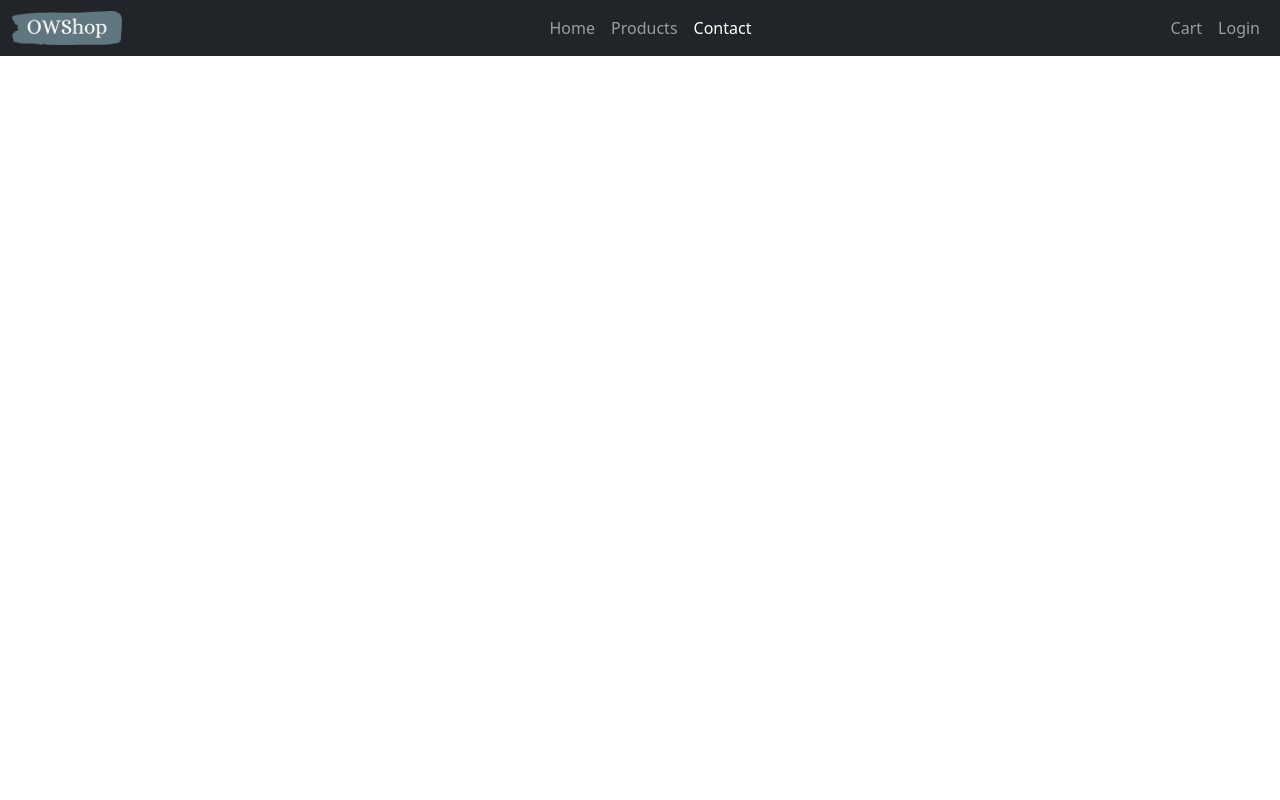
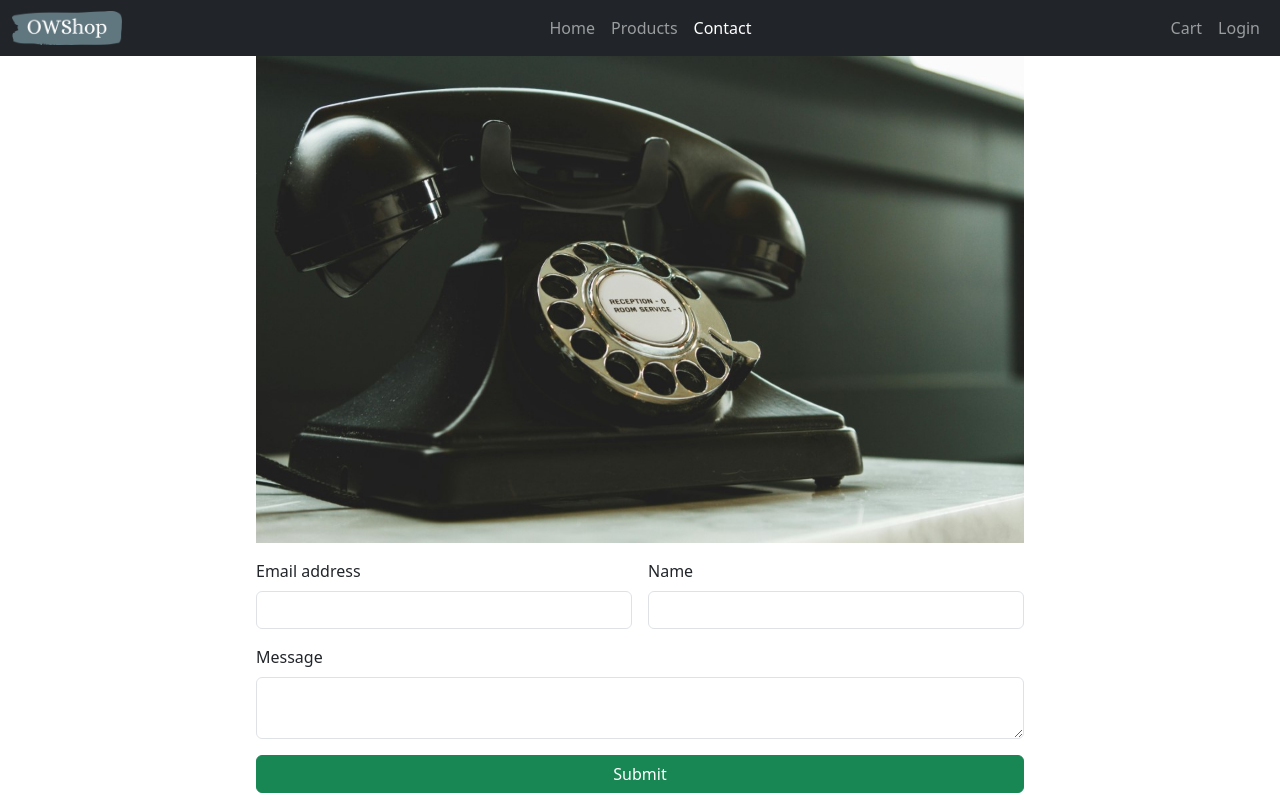
Before and after one commit to anmaletic/OWShop, a React (Vite) app: page /contact in a window 1280 px wide. Built offline with nearby package versions, Linux system fonts and the light colour scheme.

Commit message:
Create ContactPage

```diff
--- a/src/App.css
+++ b/src/App.css
@@ -166,6 +166,31 @@
 }
 
 /* Login page */
+.contact-page {
+    display: flex;
+    flex-direction: column;
+    justify-content: center;
+    align-items: center;
+    height: 100%;
+}
+
+.contact-image {
+    max-width: 100%;
+}
+
+.contact-image img {
+    width: 100%;
+    height: 100%;
+}
+
+@media (max-width: 768px) {
+    .contact-user {
+        flex-direction: column;
+    }
+}
+
+
+/* Login page */
 .login-page {
     display: flex;
     flex-direction: column;
--- a/src/App.tsx
+++ b/src/App.tsx
@@ -1,6 +1,7 @@
 import { BrowserRouter, Routes, Route } from "react-router-dom";
 import NavBar from "./components/NavBar";
 import HomePage from "./pages/HomePage";
+import ContactPage from "./pages/ContactPage";
 import LoginPage from "./pages/LoginPage";
 
 function App() {
@@ -11,6 +12,7 @@ function App() {
         <div className="page">
           <Routes>
             <Route path="/" element={<HomePage />} />
+            <Route path="/contact" element={<ContactPage />} />
             <Route path="/login" element={<LoginPage />} />
           </Routes>
         </div>
--- /dev/null
+++ b/src/pages/ContactPage.tsx
@@ -0,0 +1,68 @@
+import { FormEvent, useState } from "react";
+import contactImg from "../assets/contact.jpeg";
+
+const ContactPage = () => {
+  const [message, setMessage] = useState("");
+
+  const handleSubmit = async (e: FormEvent) => {
+    e.preventDefault();
+
+    try {
+      setMessage("Message sent!");
+    } catch (error) {
+      console.error("Error while sending a message:", error);
+    }
+  };
+
+  return (
+    <>
+      <div className="contact-page">
+        <form
+          className="col-lg-8 col-md-6 col-sm-8 col-8 "
+          onSubmit={handleSubmit}
+        >
+          <div className="contact-image mb-3">
+            <img src={contactImg} alt="Image" />
+          </div>
+
+          <div className="contact-user mb-3 d-flex gap-3">
+            <div className="flex-grow-1">
+              <label htmlFor="email" className="form-label">
+                Email address
+              </label>
+              <input type="email" className="form-control" id="email" />
+            </div>
+            <div className="flex-grow-1">
+              <label htmlFor="name" className="form-label">
+                Name
+              </label>
+              <input type="name" className="form-control" id="name" />
+            </div>
+          </div>
+
+          <div className="mb-3">
+            <label htmlFor="message" className="form-label">
+              Message
+            </label>
+            <textarea className="form-control" id="exampleInputPassword1" />
+          </div>
+
+          <div className="mb-3 d-flex">
+            <button type="submit" className="btn btn-success flex-grow-1">
+              Submit
+            </button>
+          </div>
+        </form>
+        <p>{message}</p>
+      </div>
+
+      <div className="footer">
+        <div>
+          <p>OWShop © 2024 OWShop. All rights reserved.</p>
+        </div>
+      </div>
+    </>
+  );
+};
+
+export default ContactPage;
```
Also changed, not shown: src/assets/contact.jpeg (added).
